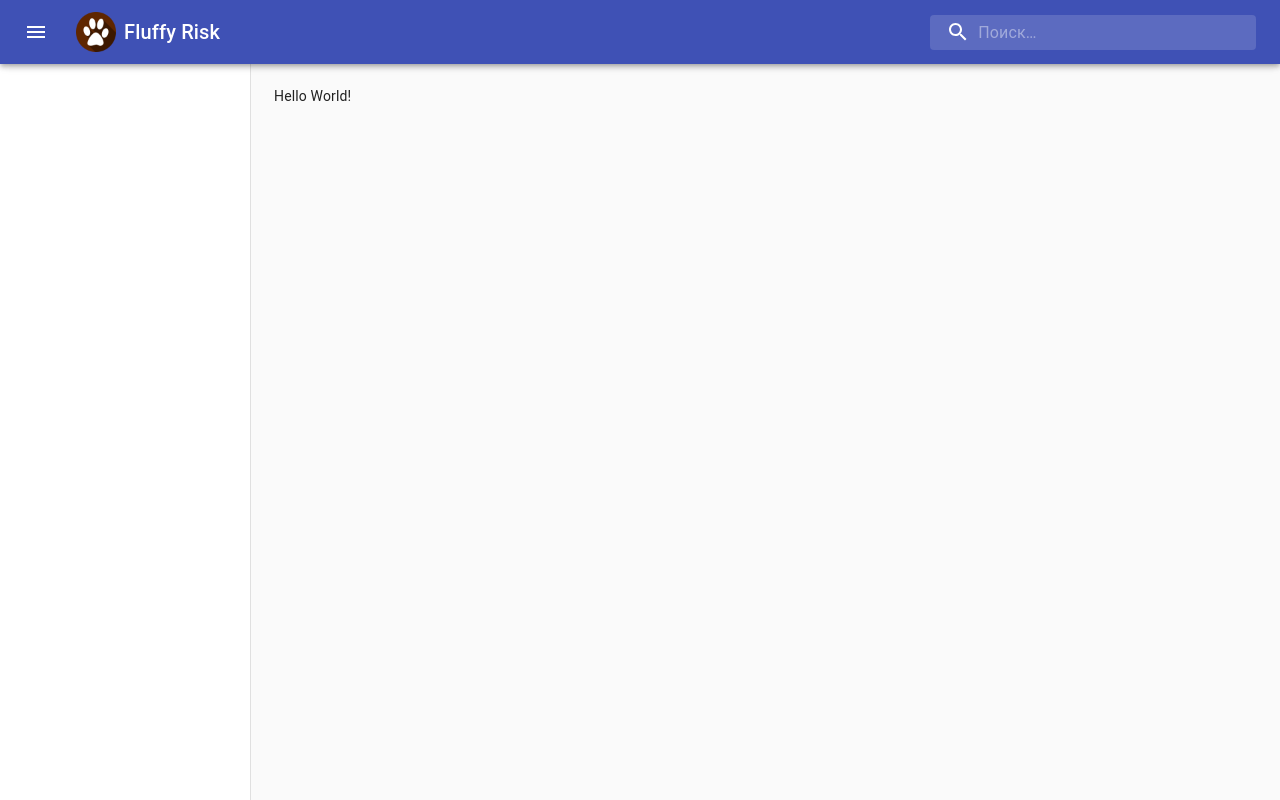
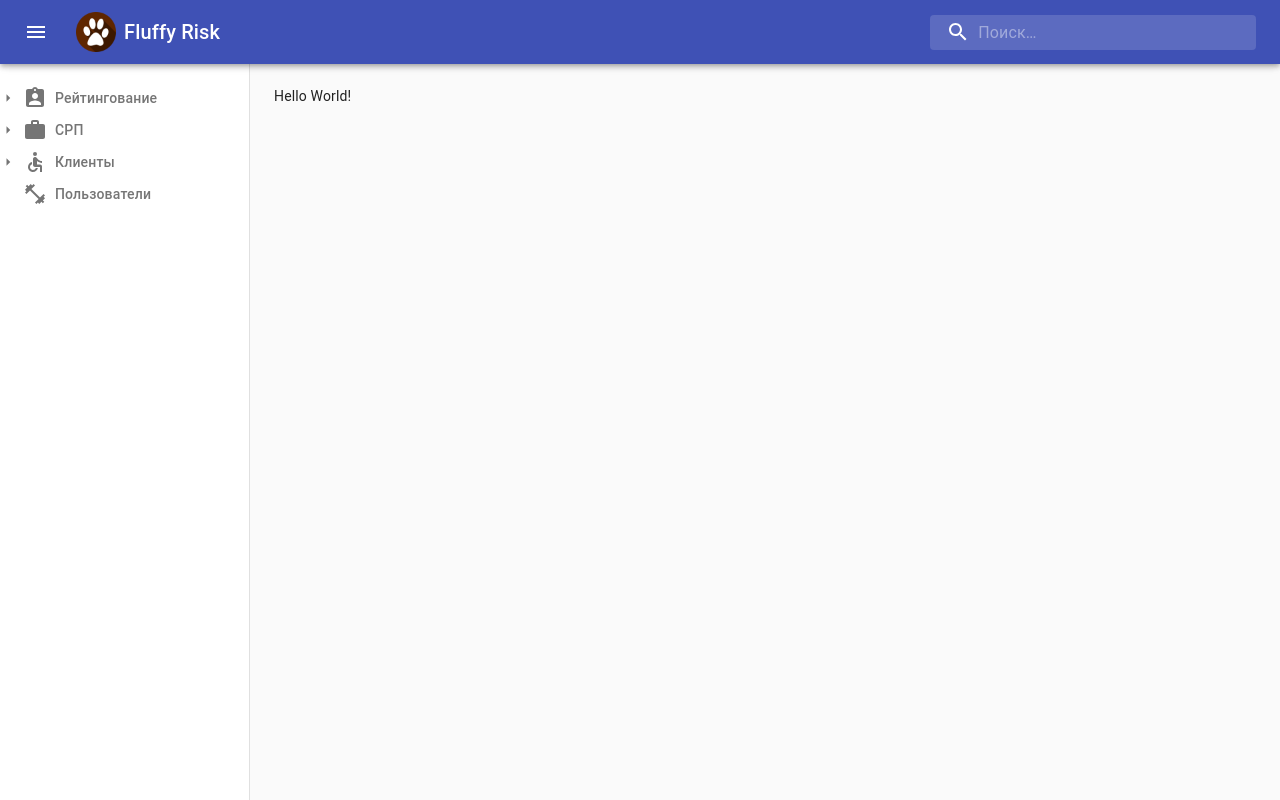
Before and after one commit to Arsainos/fluffy-risk, a React (Create React App) app in the folder client/: page / in a window 1280 px wide. Built offline with nearby package versions, Linux system fonts and the light colour scheme.

Commit message:
<client> add TreView into Layout

```diff
--- a/client/src/components/Layout/Layout.jsx
+++ b/client/src/components/Layout/Layout.jsx
@@ -7,6 +7,7 @@ import CssBaseline from '@material-ui/core/CssBaseline';
 // import components
 import AppBar from '../AppBar/AppBar';
 import Drawer from '../UI/Drawer/drawer';
+import TreeViewDrawer from '../UI/TreeView/treeView';
 
 // import custom hooks
 import useDrawer from '../../Hooks/useDrawer/useDrawer';
@@ -25,9 +26,11 @@ const useStyles = makeStyles((theme, size) => ({
         flexShrink: 0,
     }),
       drawerPaper: size => ({
-        width: 'auto',
+        width: size.width > Mobile ? '250px' : 'auto',
         marginBottom: size.width <= Mobile ? '56px' : '0',
-        marginTop: size.width > Mobile ? '64px' : '0'
+        marginTop: size.width > Mobile ? '64px' : '0',
+        paddingTop: size.width > Mobile ? '18px' : '9px',
+        top: size.width > Mobile ? 'auto' : '30%',
     }),
     content: size => ({
         flexGrow: 1,
@@ -62,6 +65,7 @@ export default function Layout() {
                 variantType={size.width >= FullHD ? 'permanent' : null}
                 drawerClassName={classes.drawer}
                 drawerClasses={{paper: classes.drawerPaper}}
+                drawerContent={<TreeViewDrawer />}
             />
             <main className={classes.content}>
                 <p>Hello World!</p>
```
